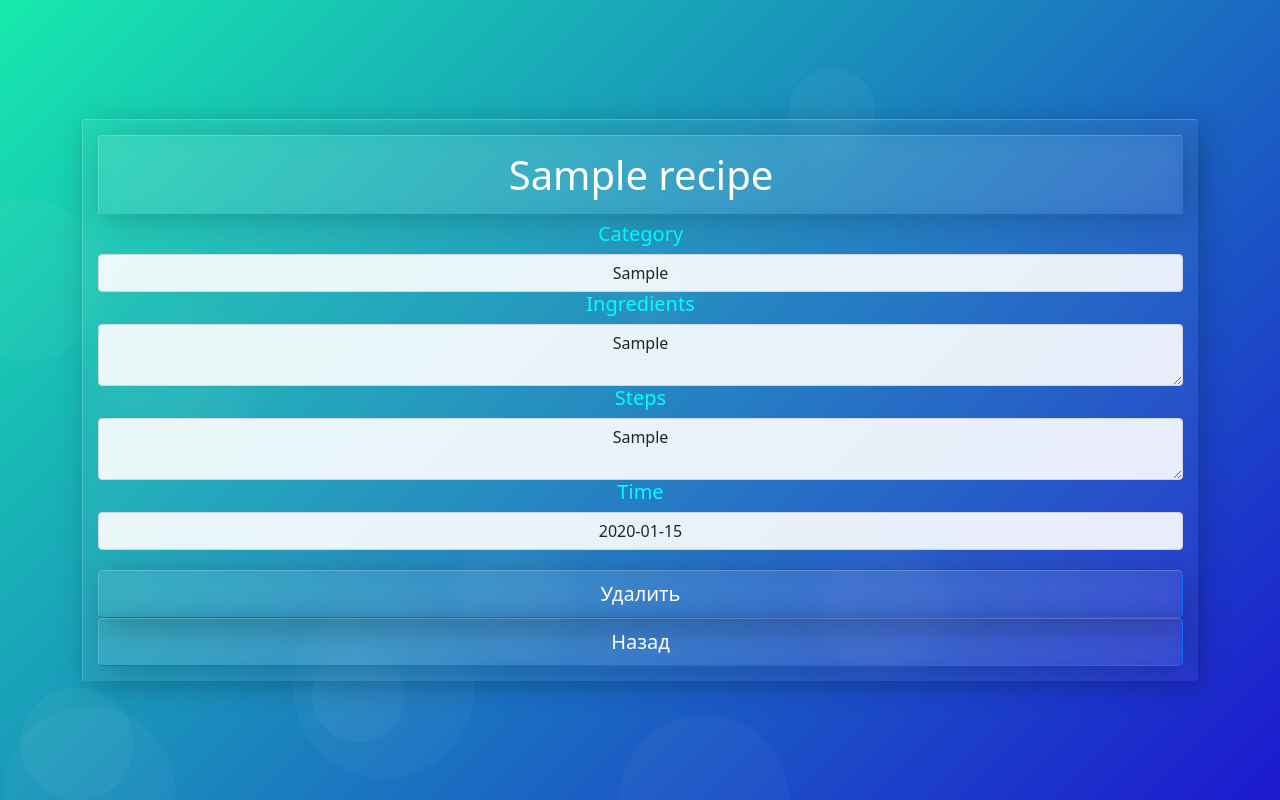
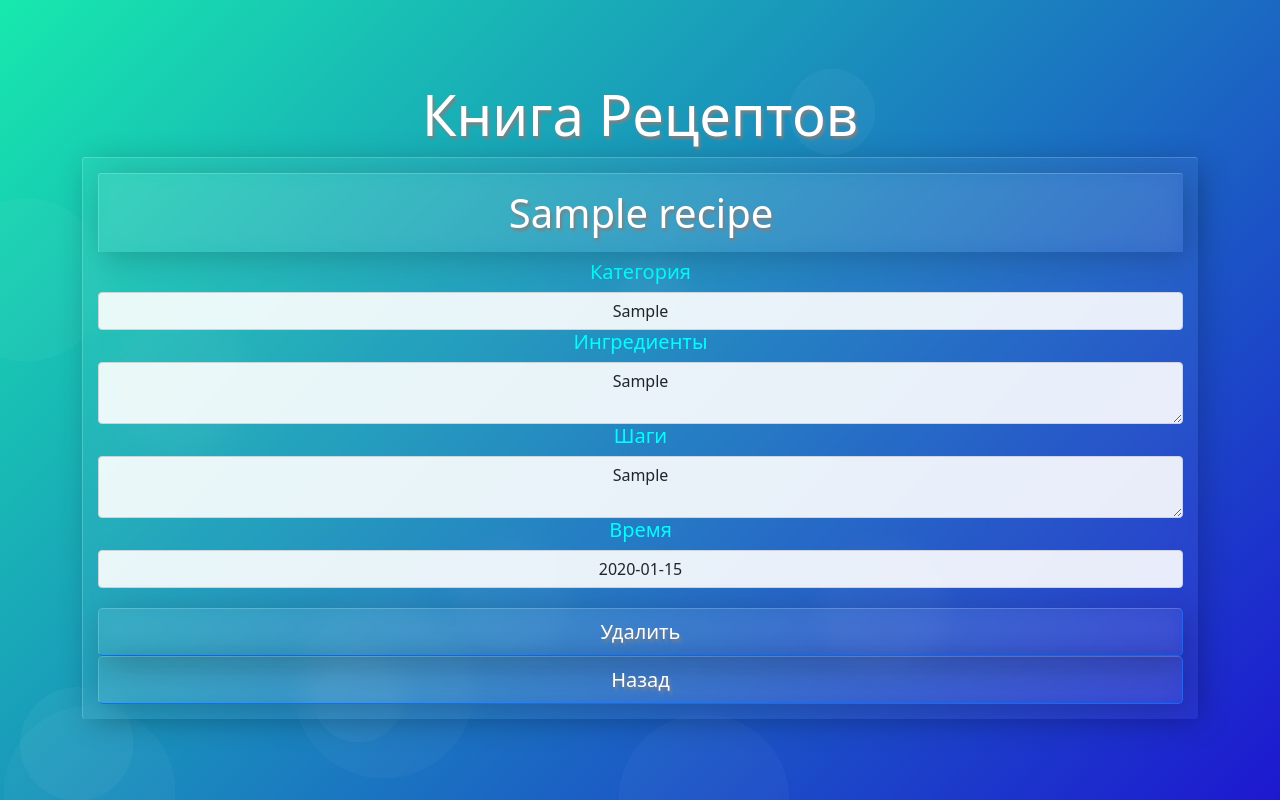
Before and after one commit to LidiiaVerkhovskaia/Recipes, a Flask app: page /recipe?recipe=1 in a window 1280 px wide. Run offline with Flask 3, Linux system fonts and the light colour scheme; tables that the repository leaves empty hold one stand-in row (values such as "Sample post").

Commit message:
fix: added title, fix style text of page

```diff
--- a/app/static/style.css
+++ b/app/static/style.css
@@ -158,6 +158,7 @@ body {
     display: block;
     padding: 12px;
     text-decoration: none;
+    margin-left: -22px;
   }
 
   .vertical-menu a:hover {
--- a/app/templates/base.html
+++ b/app/templates/base.html
@@ -19,6 +19,7 @@
             {% endif %}
             {% endwith %}
         </div>
+         <h1 align="center" style="font-size: 350%; color: white; text-shadow: 2px 3px 3px grey;">Книга Рецептов</h1>
 
         {% block content %}{% endblock %}
 
--- a/app/templates/creator_recipe.html
+++ b/app/templates/creator_recipe.html
@@ -2,7 +2,7 @@
 
 {% block content %}
     <div class="form-signin">
-        <h1 class="h3">Добавление рецепта</h1>
+        <h1 class="h3" style="text-shadow: 3px 3px 3px grey;">Добавление рецепта</h1>
         <form method="POST" action="{{ url_for('routes.creator_recipe') }}">
             {{ form.hidden_tag() }}
             <div class="form-floating">
@@ -46,11 +46,11 @@
             </div>
 
             <div class="form-floating">
-                {{ form.submit(class="w-100 btn btn-lg btn-primary") }}
+                {{ form.submit(class="w-100 btn btn-lg btn-primary", style="text-shadow: 3px 3px 3px grey;") }}
             </div>
 
             <div>
-                <a class="w-100 btn btn-lg btn-secondary" href="{{ url_for('routes.recipes') }}">Отмена</a>
+                <a class="w-100 btn btn-lg btn-secondary" style="text-shadow: 3px 3px 3px grey;" href="{{ url_for('routes.recipes') }}">Отмена</a>
             </div>
 
         </form>
--- a/app/templates/recipe.html
+++ b/app/templates/recipe.html
@@ -5,19 +5,19 @@
         <form method="POST" action="{{ url_for('routes.recipe') }}">
             <nav>
                 <div>
-                    <h1>{{ recipe.title }}</h1>
-                    <h5 style="text-align: center; color: aqua">Category</h5>
+                    <h1 style="text-shadow: 2px 3px 3px grey;">{{ recipe.title }}</h1>
+                    <h5 style="text-align: center; color: aqua">Категория</h5>
                     <label class="form-control" style="text-align: center;">{{ recipe.category }}</label>
-                    <h5 style="text-align: center; color: aqua">Ingredients</h5>
+                    <h5 style="text-align: center; color: aqua">Ингредиенты</h5>
                     <textarea class="form-control" style="text-align: center;">{{ recipe.ingredients }}</textarea>
-                    <h5 style="text-align: center; color: aqua">Steps</h5>
+                    <h5 style="text-align: center; color: aqua">Шаги</h5>
                     <textarea class="form-control" style="text-align: center;">{{ recipe.steps }}</textarea>
-                    <h5 style="text-align: center; color: aqua">Time</h5>
+                    <h5 style="text-align: center; color: aqua">Время</h5>
                     <label class="form-control" style="text-align: center;">{{ recipe.time }}</label>
 
                 <div style="margin-top: 20px;">
-                    <a class="w-100 btn btn-lg btn-primary" href="{{ url_for('routes.recipes', delete='delete', recipe=recipe.id)}}">Удалить</a>
-                    <a class="w-100 btn btn-lg btn-primary" href="{{ url_for('routes.recipes') }}">Назад</a>
+                    <a class="w-100 btn btn-lg btn-primary" style="text-shadow: 2px 3px 3px grey;" href="{{ url_for('routes.recipes', delete='delete', recipe=recipe.id)}}">Удалить</a>
+                    <a class="w-100 btn btn-lg btn-primary" style="text-shadow: 2px 3px 3px grey;" href="{{ url_for('routes.recipes') }}">Назад</a>
                 </div>
                 </div>
             </nav>
--- a/app/templates/recipes.html
+++ b/app/templates/recipes.html
@@ -3,14 +3,14 @@
 {% block content %}
    <div class="form-signin">
        <form method="POST" action="{{ url_for('routes.recipes') }}">
-           <h1>Рецепты</h1>
+           <h1 style="text-shadow: 2px 3px 3px grey;">Рецепты</h1>
            <div>
                {% if recipes %}
                <div class="vertical-menu">
                    <ul>
                        {% for recipe in recipes %}
                             <li>
-                                <a style="font-size: 150%;" href="{{ url_for('routes.recipe', recipe=recipe.id) }}">{{ recipe.title }}</a>
+                                <a style="font-size: 150%; text-shadow: 2px 3px 3px grey;" href="{{ url_for('routes.recipe', recipe=recipe.id) }}">{{ recipe.title }}</a>
                             </li>
                        {% endfor %}
                    </ul>
@@ -21,7 +21,7 @@
            </div>
 
            <div>
-               <a class="w-100 btn btn-lg btn-primary" href="{{ url_for('routes.creator_recipe') }}">Добавить рецепт</a>
+               <a class="w-100 btn btn-lg btn-primary" style="text-shadow: 2px 3px 3px grey;" href="{{ url_for('routes.creator_recipe') }}">Добавить рецепт</a>
            </div>
 
 
```
